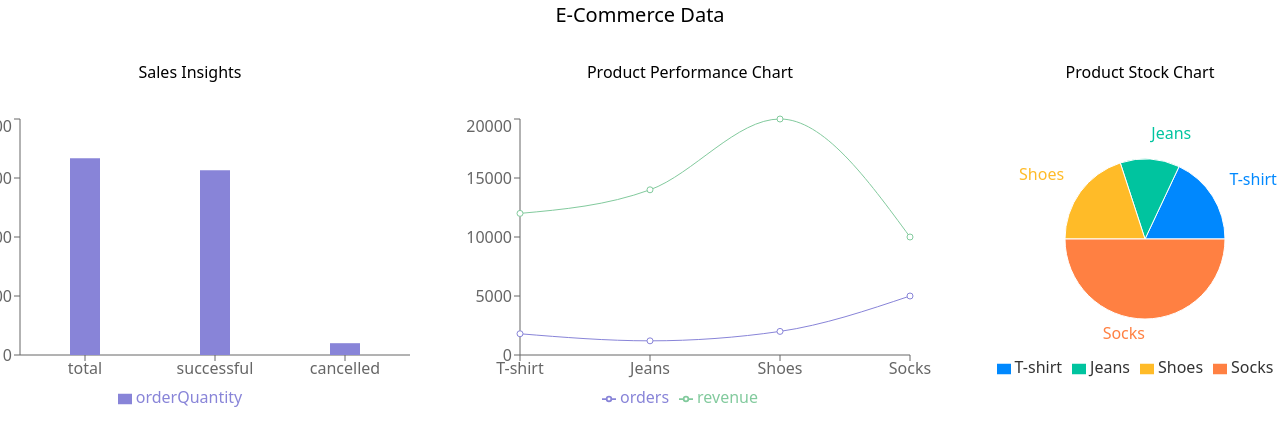
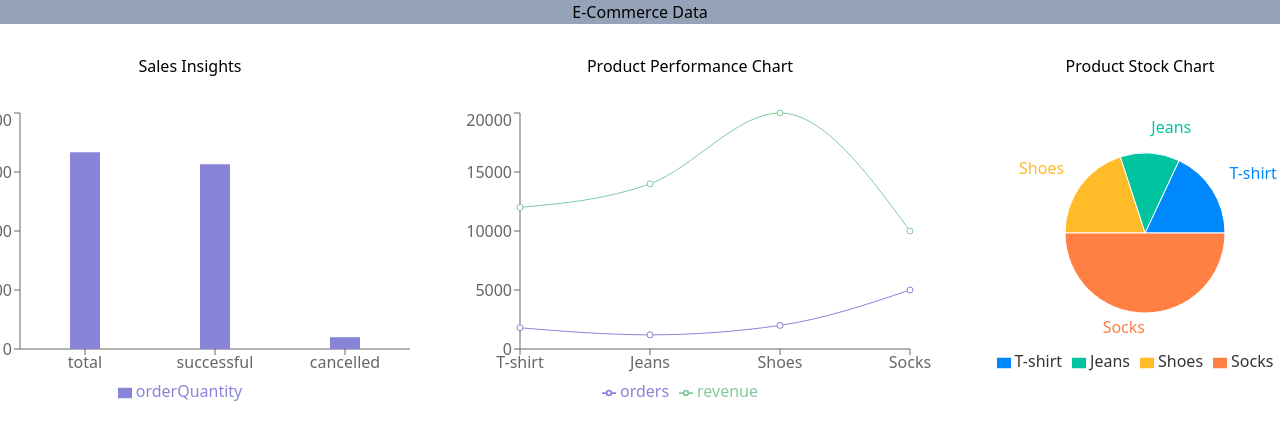
Before and after one commit to chodankarac/assignment-dil_foods, a Next.js app: page / in a window 1280 px wide. Shown: the top 446 px of the page. Built offline with nearby package versions, Linux system fonts and the light colour scheme.

Commit message:
css added;implemnts issue #4

```diff
--- a/pages/index.tsx
+++ b/pages/index.tsx
@@ -6,9 +6,7 @@ const inter = Inter({ subsets: ["latin"] });
 export default function Home() {
   return (
     <>
-      <h1 style={{ display: "flex", justifyContent: "center", alignItems: "center", fontSize: "20px" }}>
-        E-Commerce Data
-      </h1>
+      <h1 className="flex bg-slate-400 justify-center">E-Commerce Data</h1>
       <HomePage />
     </>
   );
```
Also changed, not shown: 1 other file (tests, documents, lock files or other folders).
